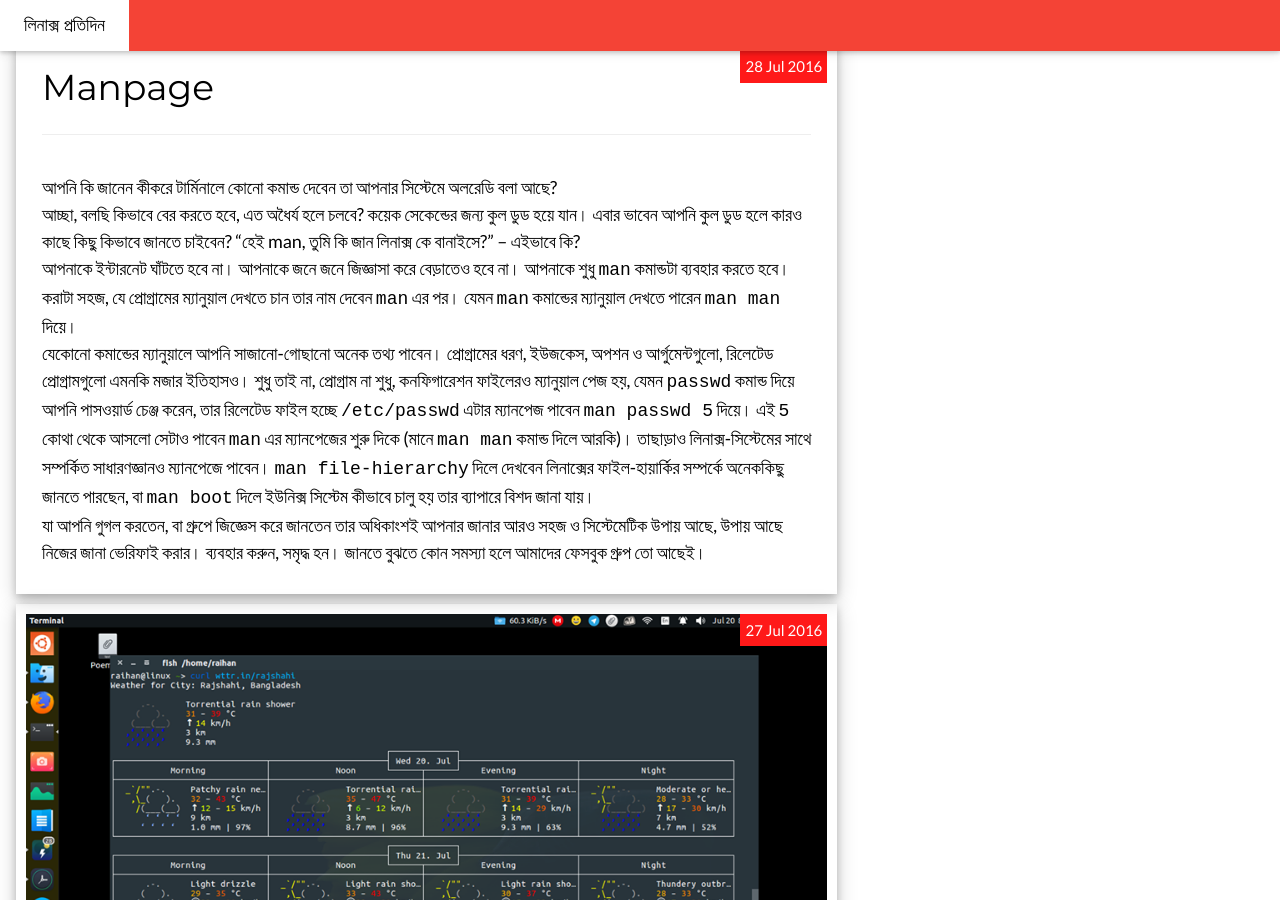
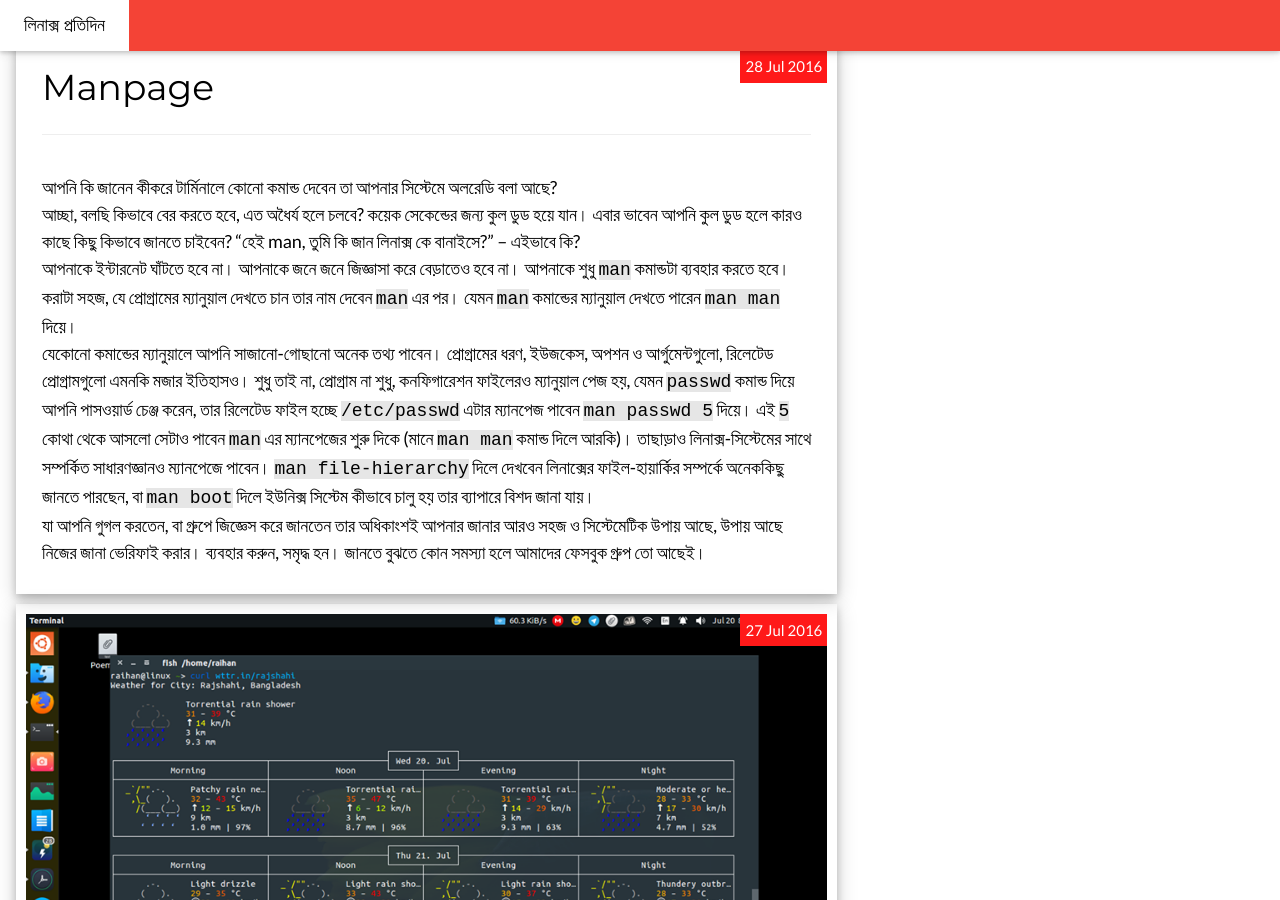
Before and after one commit to linuxprotidin/linuxprotidin.github.io, a Jekyll site: the page built from index.html, in a window 1280 px wide and 900 px high, scrolled down 221 px. Built offline with Jekyll 4.4.1, drawn with Linux system fonts in a browser that asks for light colours; nearby versions of some CDN libraries; some web fonts are replaced; the list of posts is cut into pages by our own code.

Commit message:
highlighter background

```diff
--- a/_includes/head.html
+++ b/_includes/head.html
@@ -18,5 +18,5 @@
 <link rel="stylesheet" href="https://cdnjs.cloudflare.com/ajax/libs/font-awesome/4.6.3/css/font-awesome.min.css">
 <link href="https://fonts.googleapis.com/earlyaccess/notosansbengaliui.css" rel="stylesheet"/>
 <link rel="stylesheet" href="/css/base.css">
-<link rel="stylesheet" href="/css/monokai.css">
+<link rel="stylesheet" href="/css/murphy.css">
 </head>
--- a/css/base.css
+++ b/css/base.css
@@ -61,3 +61,7 @@ a {
 .post-content {
     margin-top: 10px;
 }
+
+.highlighter-rouge {
+    background-color: #e6e6e6;
+}
```
